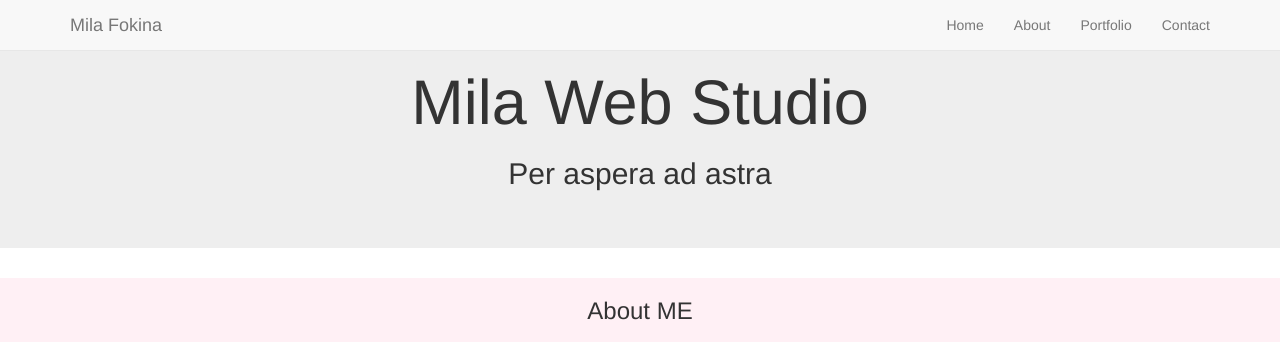
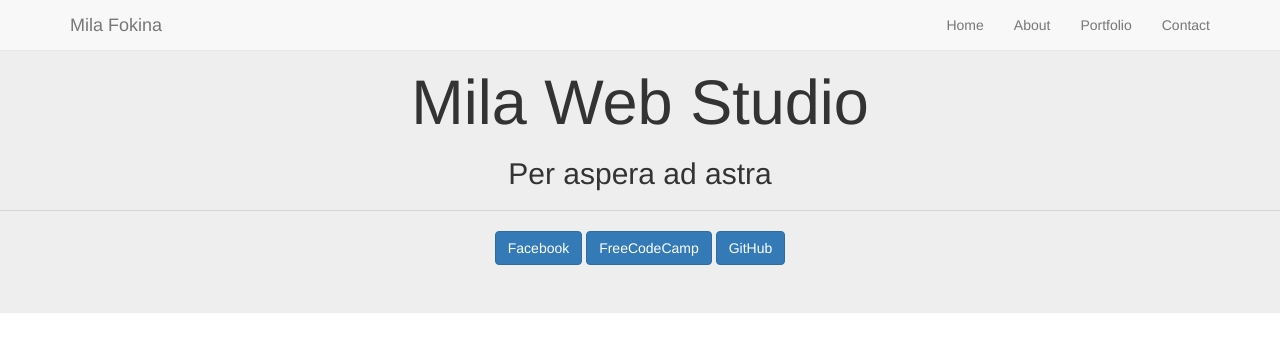
Before and after one commit to LiudmilaFokina/mila-portfolio, a plain HTML site: page index.html in a window 1280 px wide. Shown: the top 342 px of the page. Drawn offline with nearby package versions, Linux system fonts and the light colour scheme.

Commit message:
Add three link buttons for contacts

```diff
--- a/index.html
+++ b/index.html
@@ -26,6 +26,14 @@
   <div class="jumbotron text-center" id="home">
     <h1>Mila Web Studio</h1>
     <h2>Per aspera ad astra</h2>
+    <hr>
+    <a href="https://www.facebook.com/profile.php?id=100012579154306" target="_blank">
+      <button type="button" class="btn btn-primary">Facebook</button></a>
+    <a href="https://www.freecodecamp.com/liudmilafokina" target="_blank">
+      <button type="button" class="btn btn-primary">FreeCodeCamp</button></a>
+    <a href="https://github.com/LiudmilaFokina" target="_blank">
+      <button type="button" class="btn btn-primary">GitHub</button>
+    </a>
   </div>
 
   <div class="container-fluid bg-pink" id="about">
```
